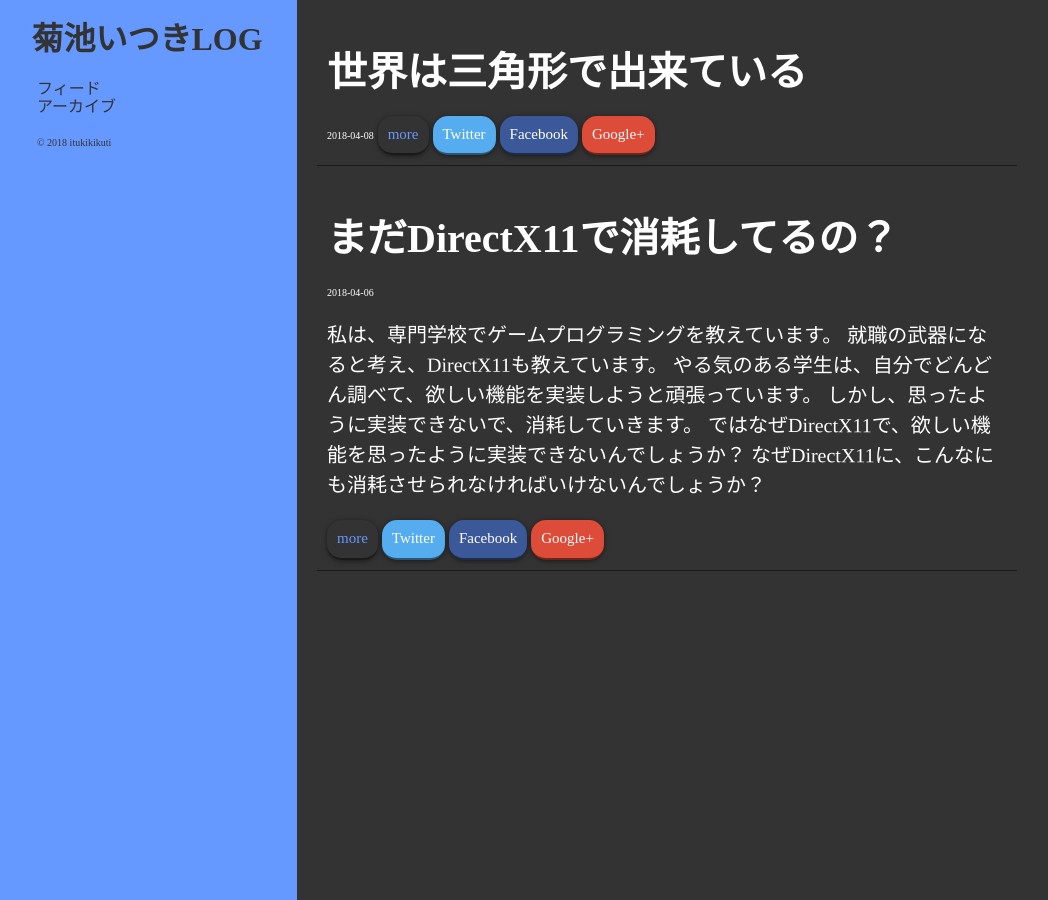
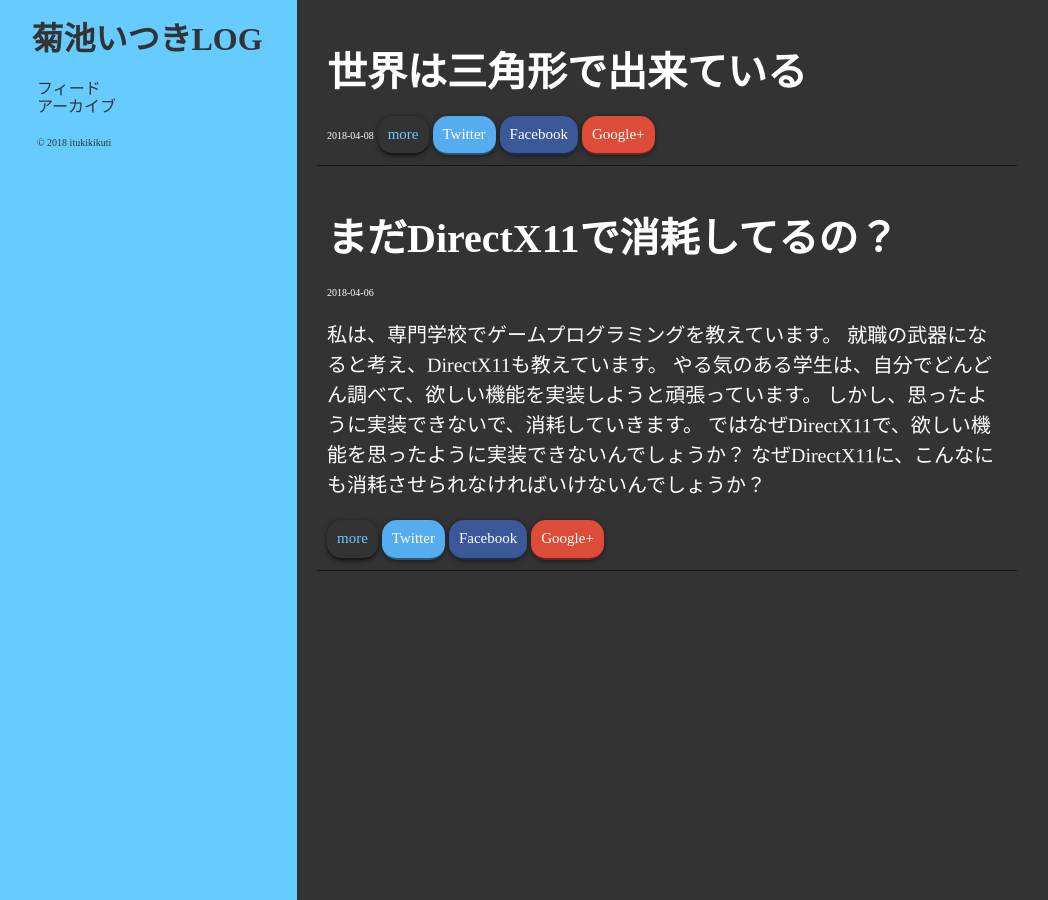
Before and after one commit to itukikikuti/windblow.net, a Jekyll site: the page built from index.html, in a window 1280 px wide. Shown: the whole page, without its empty margins (3-1051 px from the left). Built offline with Jekyll 4.4.1, drawn with Linux system fonts in a browser that asks for light colours; some web fonts are replaced; the list of posts is cut into pages by our own code.

Commit message:
Update _config.yml

```diff
--- a/_config.yml
+++ b/_config.yml
@@ -1,3 +1,3 @@
 title: "菊池いつきLOG"
-color: "#69F"
+color: "#6CF"
 paginate: 10
```
